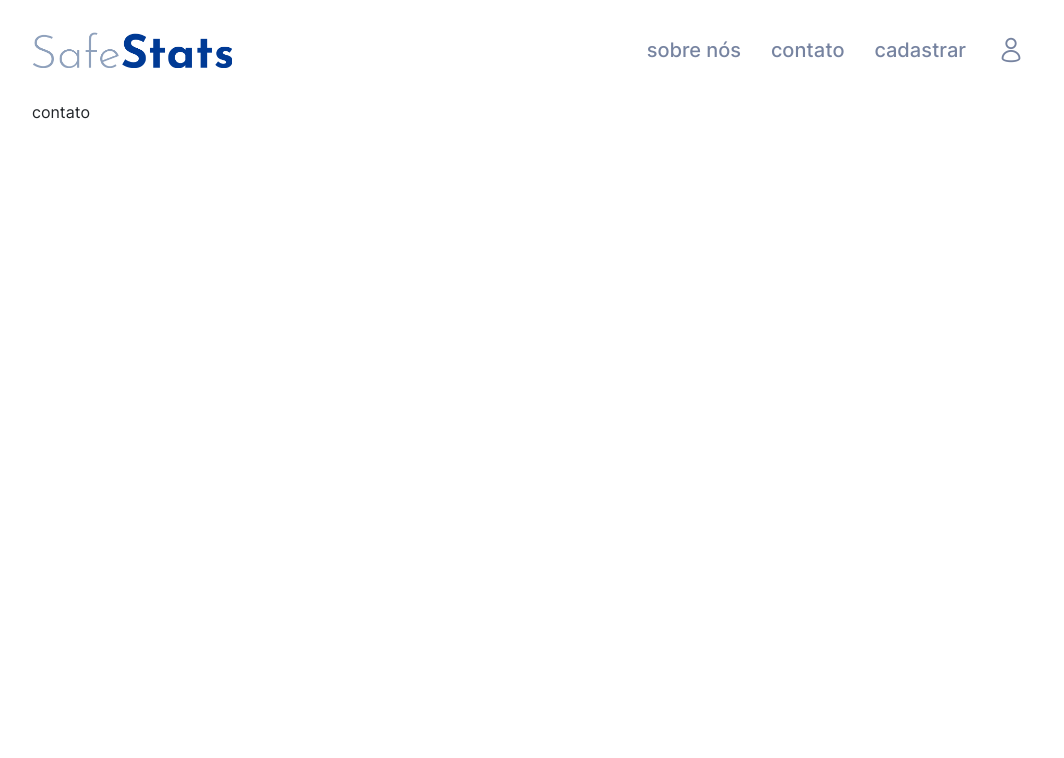
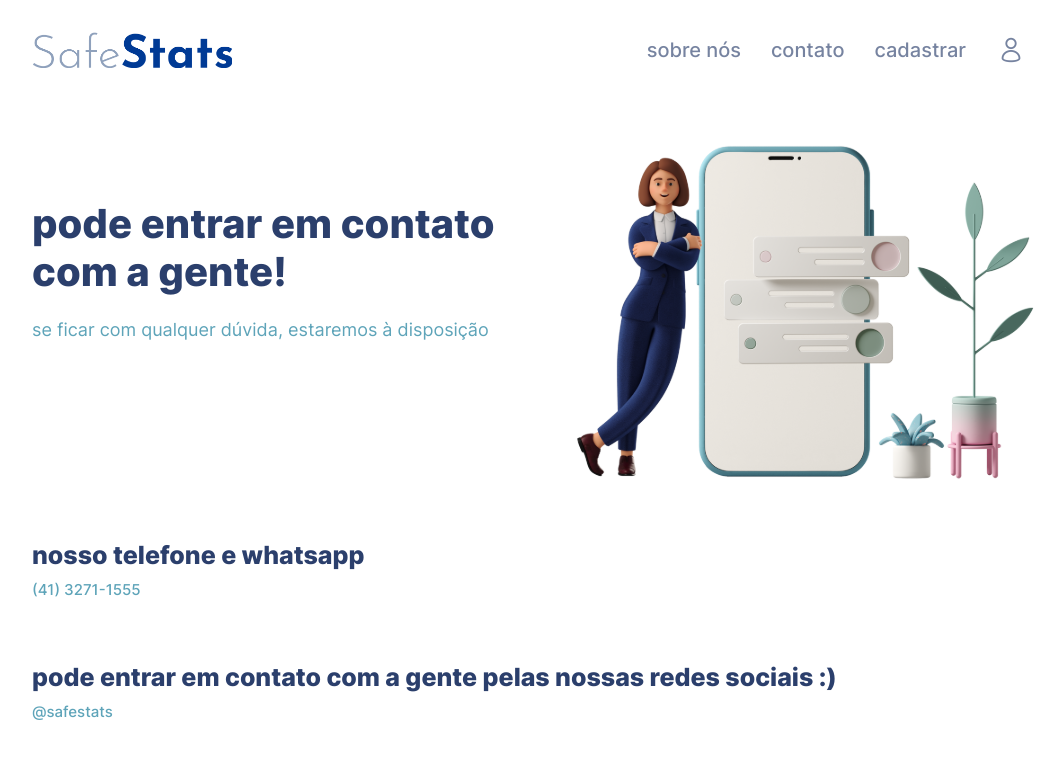
Before and after one commit to SafeStats-Health/safestats-frontend, a React (Create React App) app: page /contact in a window 1280 px wide. Shown: the top 758 px of the page, without its empty margins (96-1160 px from the left). Built offline with nearby package versions, Linux system fonts and the light colour scheme; the HTML template or start-up script is replaced by a standard one.

Commit message:
criação tela de contato

```diff
--- a/src/i18n/messages/en-us.js
+++ b/src/i18n/messages/en-us.js
@@ -15,6 +15,12 @@ export default {
     GO: 'go!',
     ABOUT_US: 'about us',
     CONTACT: 'contact',
+    CONTACT_TITLE: 'you can get in touch with us!',
+    CONTACT_SUBTITLE: 'If you have any questions, we will be at your disposal.',
+    CONTACT_PHONE_TITLE: 'our phone and whatsapp',
+    CONTACT_PHONE_NUMBER: '(41) 3271-1555',
+    CONTACT_SOCIALMEDIA_TITLE: 'you can contact us through our social networks :)',
+    CONTACT_SOCIALMEDIA_SUBTITLE: '@safestats',
     REGISTRATION: 'registration',
     TECH_FOR_THE_HEALTH: 'the tech for the health',
     DO_YOU_WANT_SAFESTATS: 'do you want access to the best health platform?',
--- a/src/i18n/messages/pt-br.js
+++ b/src/i18n/messages/pt-br.js
@@ -27,6 +27,12 @@ export default {
     GO: 'vamos!',
     ABOUT_US: 'sobre nós',
     CONTACT: 'contato',
+    CONTACT_TITLE: 'pode entrar em contato com a gente!',
+    CONTACT_SUBTITLE: 'se ficar com qualquer dúvida, estaremos à disposição',
+    CONTACT_PHONE_TITLE: 'nosso telefone e whatsapp',
+    CONTACT_PHONE_NUMBER: '(41) 3271-1555',
+    CONTACT_SOCIALMEDIA_TITLE: 'pode entrar em contato com a gente pelas nossas redes sociais :)',
+    CONTACT_SOCIALMEDIA_SUBTITLE: '@safestats',
     REGISTRATION: 'cadastro',
     TECH_FOR_THE_HEALTH: 'a tecnologia em prol da sua saúde',
     DO_YOU_WANT_SAFESTATS: 'quer ter acesso na melhor plataforma da área de saúde?',
--- a/src/pages/contact/index.jsx
+++ b/src/pages/contact/index.jsx
@@ -1,6 +1,7 @@
 import styles from './styles.module.css';
 import Header from '../../components/header';
 import t from '../../i18n/translate';
+import imgContato from '../../assets/images/contact/mulherContato.svg';
 
 function Home() {
   return (
@@ -8,7 +9,28 @@ function Home() {
       <div className={styles['top-section']}>
         <div className={styles['home-container']}>
           <Header />
-          {t('CONTACT')}
+
+          <div className={styles['contact-container']}>
+
+            <div>
+              <h1 className={styles['tituloContato']}>{t('CONTACT_TITLE')}</h1>
+              <p className={styles['fraseContato']}>{t('CONTACT_SUBTITLE')}</p>
+            </div>
+
+            <div>
+              <img className={styles['mocaContato']} src={imgContato} />
+            </div>
+          </div>
+
+          <div>
+            <h5 className={styles['dadosContatoTitulo']}> {t('CONTACT_PHONE_TITLE')}</h5>
+            <p className={styles['dadosContatoSubtitulo']}>{t('CONTACT_PHONE_NUMBER')}</p>
+          </div>
+
+          <div>
+            <h5 className={styles['dadosContatoTitulo']}>{t('CONTACT_SOCIALMEDIA_TITLE')}</h5>
+            <p className={styles['dadosContatoSubtitulo']}>{t('CONTACT_SOCIALMEDIA_SUBTITLE')}</p>
+          </div>
         </div>
       </div>
     </div>
--- a/src/pages/contact/styles.module.css
+++ b/src/pages/contact/styles.module.css
@@ -7,3 +7,58 @@
   width: calc(100% - 20vw);
   margin: auto;
 }
+
+.contact-container {
+  display: grid;
+  grid-template-columns: 1fr 1fr;
+  grid-template-rows: 1fr;
+}
+
+@media only screen and (max-width: 500px) {
+  .contact-container {
+    display: grid;
+    grid-template-columns: 1fr;
+    grid-template-rows: 1fr 1fr;
+  }
+}
+
+.tituloContato {
+  font-family: 'Inter';
+  font-style: normal;
+  font-weight: 800;
+  font-size: 40px;
+  color: #2B3F6C;
+  margin-top: 100px;
+}
+
+.fraseContato {
+  font-family: 'Inter';
+  font-style: normal;
+  font-weight: 400;
+  font-size: 18px;
+  color: #5EA4B9;
+  margin-top: 20px;
+}
+
+.mocaContato {
+  width: 100%;
+}
+
+.dadosContatoTitulo {
+  margin-top: 30px;
+  font-family: 'Inter';
+  font-style: normal;
+  font-weight: 800;
+  font-size: 25px;
+  color: #2B3F6C;
+}
+
+.dadosContatoSubtitulo {
+  font-family: 'Inter';
+  font-style: normal;
+  font-weight: 500;
+  font-size: 15px;
+  line-height: 24px;
+  color: #5EA4B9;
+  margin-bottom: 30px;
+}
```
Also changed, not shown: src/assets/images/contact/mulherContato.svg (added).
